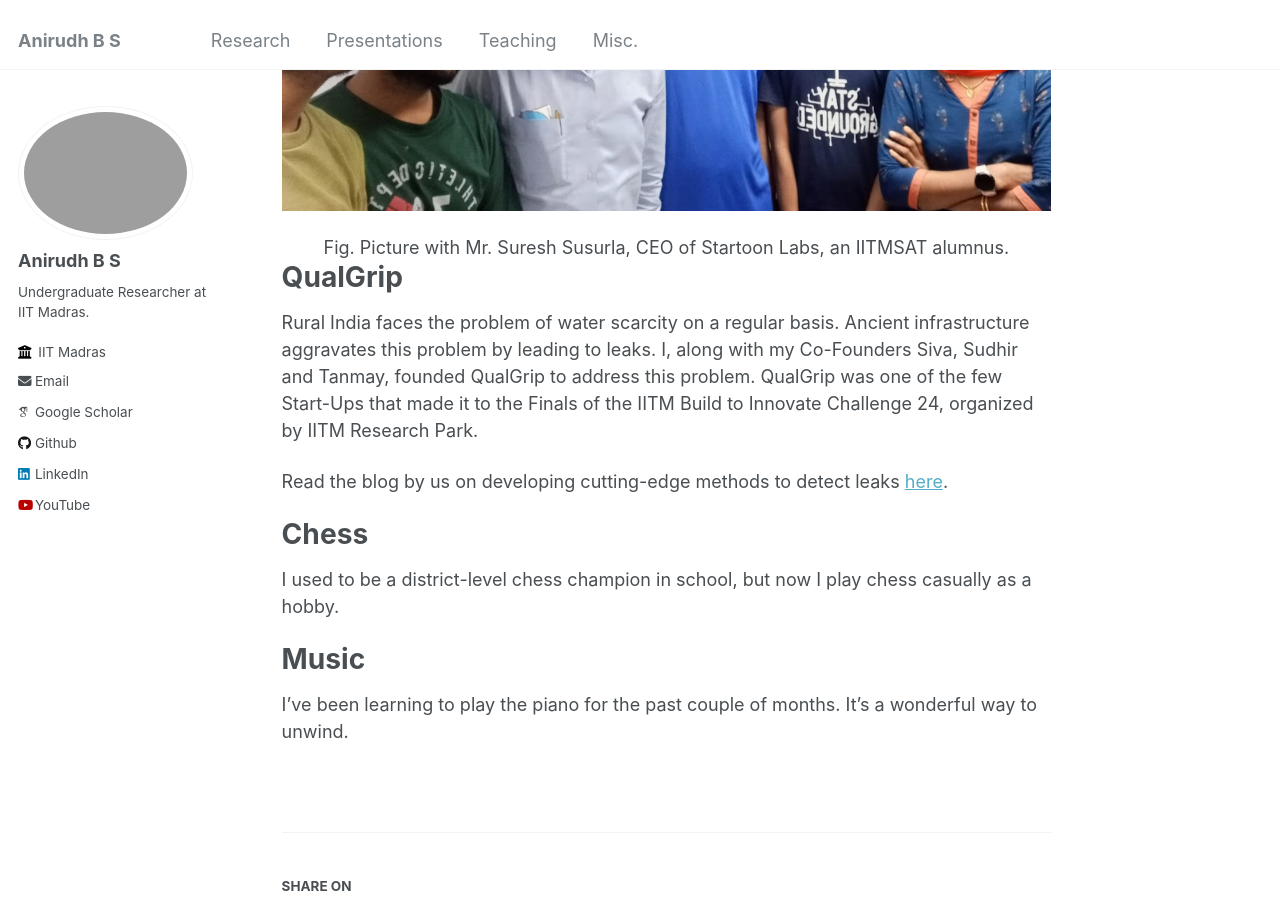
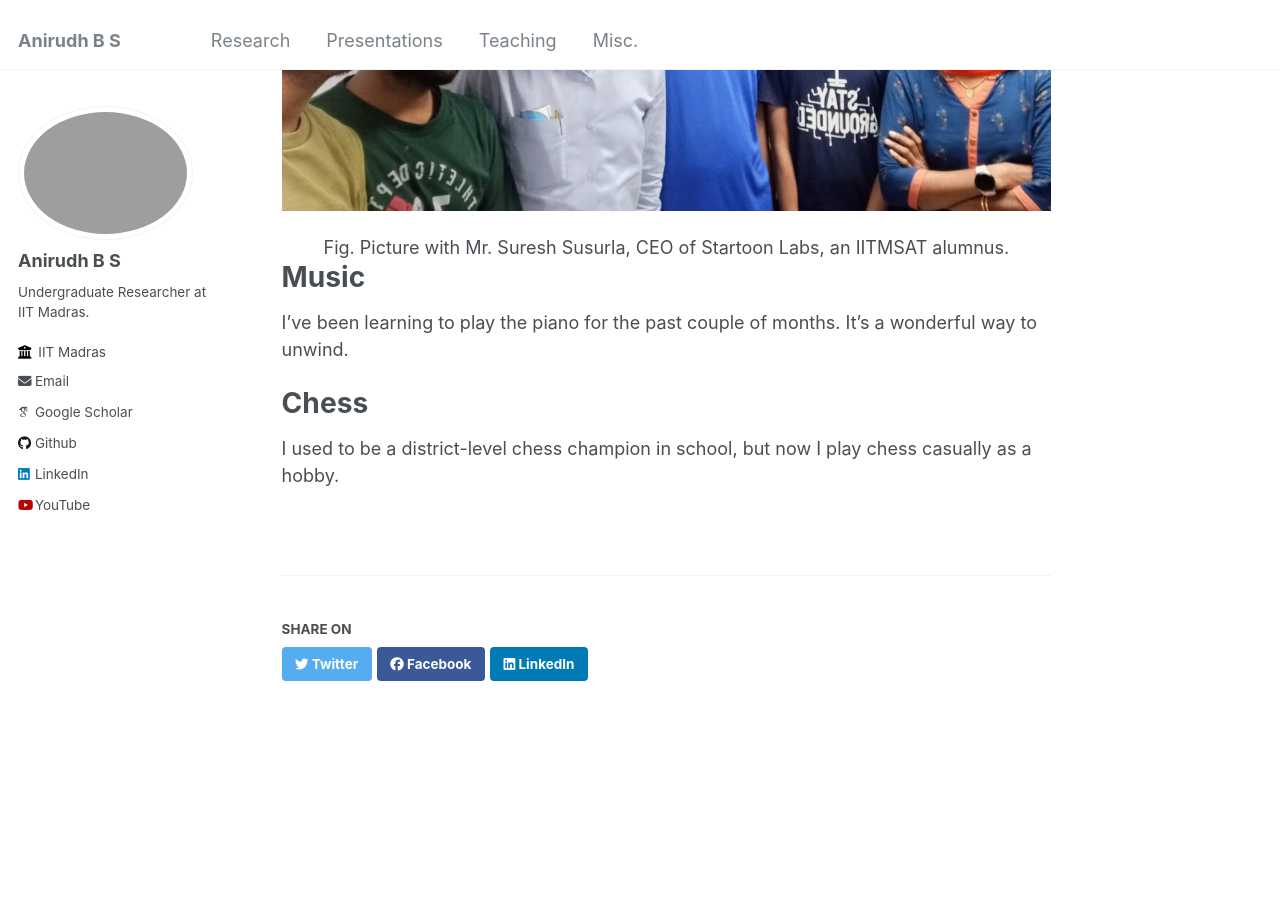
Before and after one commit to ANIRUDHBS1/ANIRUDHBS1.github.io, a Jekyll site: the page built from _miscellaneous/Extracurricular.md, in a window 1280 px wide and 900 px high, scrolled down 882 px. Built offline with Jekyll 4.4.1, drawn with Linux system fonts in a browser that asks for light colours; some web fonts are replaced.

Commit message:
Update Extracurricular.md

```diff
--- a/_miscellaneous/Extracurricular.md
+++ b/_miscellaneous/Extracurricular.md
@@ -17,16 +17,10 @@ I have been fond of space and satellites ever since high school. As a member of
 ![Space](/images/Space.png)
 <center> Fig. Picture with Mr. Suresh Susurla, CEO of Startoon Labs, an IITMSAT alumnus.</center>
 
-# QualGrip
+# Music
 
-Rural India faces the problem of water scarcity on a regular basis. Ancient infrastructure aggravates this problem by leading to leaks. I, along with my Co-Founders Siva, Sudhir and Tanmay, founded QualGrip to address this problem. QualGrip was one of the few Start-Ups that made it to the Finals of the IITM Build to Innovate Challenge 24, organized by IITM Research Park.
-
-Read the blog by us on developing cutting-edge methods to detect leaks [here](https://2024.nextgenerationaction.com/india-2/).
+I've been learning to play the piano for the past couple of months. It's a wonderful way to unwind.
 
 # Chess
 
 I used to be a district-level chess champion in school, but now I play chess casually as a hobby.
-
-# Music
-
-I've been learning to play the piano for the past couple of months. It's a wonderful way to unwind.
```
